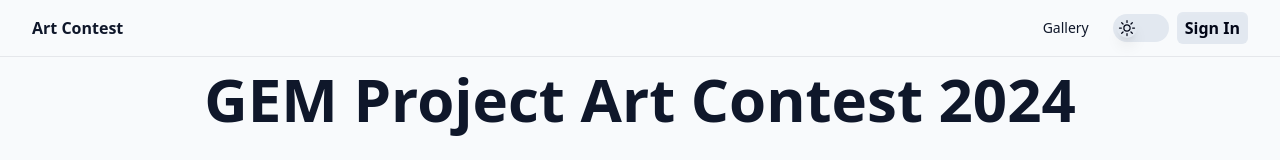
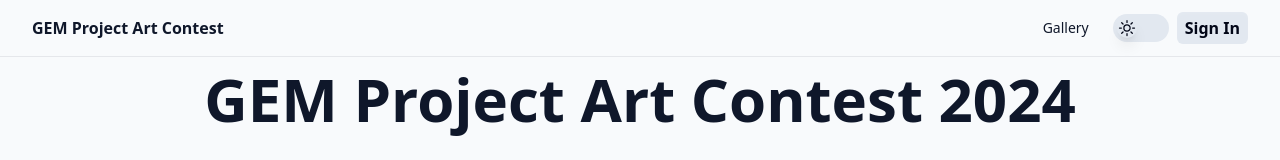
Before and after one commit to mattgrunwald/art-contest, a Next.js app: page / in a window 1280 px wide. Shown: the top 160 px of the page. Built offline with nearby package versions, Linux system fonts and the light colour scheme; no server answers.

Commit message:
change title

```diff
--- a/src/app/api/notify/route.ts
+++ b/src/app/api/notify/route.ts
@@ -50,9 +50,9 @@ async function sendMail(newSubCount: number, addresses: string[]) {
       const result = await transporter.sendMail({
         from: process.env.NOTIFIER_EMAIL,
         to: address,
-        subject: 'New Submissions in the GEM Art Contest',
+        subject: 'New Submissions in the GEM Project Art Contest',
         html: `<p>Hello!</p>
-              <p>This is the GEM Art Contest Bot. There have been <b>${newSubCount}</b> submissions to the contest in the last seven days.</p>
+              <p>This is the GEM Project Art Contest Bot. There have been <b>${newSubCount}</b> submissions to the contest in the last seven days.</p>
               <p>To score them, please visit <a href="http://localhost:3000/gallery/unscored">http://localhost:3000/gallery/unscored</a></p>
               <p>Have a nice day!</p>
               `,
--- a/src/app/layout.tsx
+++ b/src/app/layout.tsx
@@ -9,7 +9,7 @@ import { Toaster } from 'react-hot-toast'
 
 export const metadata = {
   title: 'Art Contest',
-  description: 'Gem City Art Contest 2024',
+  description: 'GEM Project Art Contest 2024',
 }
 
 interface RootLayoutProps {
--- a/src/components/global/Header/index.tsx
+++ b/src/components/global/Header/index.tsx
@@ -18,8 +18,8 @@ export const Header = async () => {
   return (
     <header className="sticky top-0 z-10 bg-slate-50 pt-3 dark:bg-slate-950">
       <div className="content-width mx-auto flex items-center justify-between px-4 lg:px-8">
-        <Link href="/" aria-label="Art Contest">
-          <b>Art Contest</b>
+        <Link href="/" aria-label="GEM Project Art Contest">
+          <b>GEM Project Art Contest</b>
         </Link>
         <div className="flex items-center justify-around max-md:hidden 4xl:justify-between">
           {showAdmin && <AdminLink />}
```
